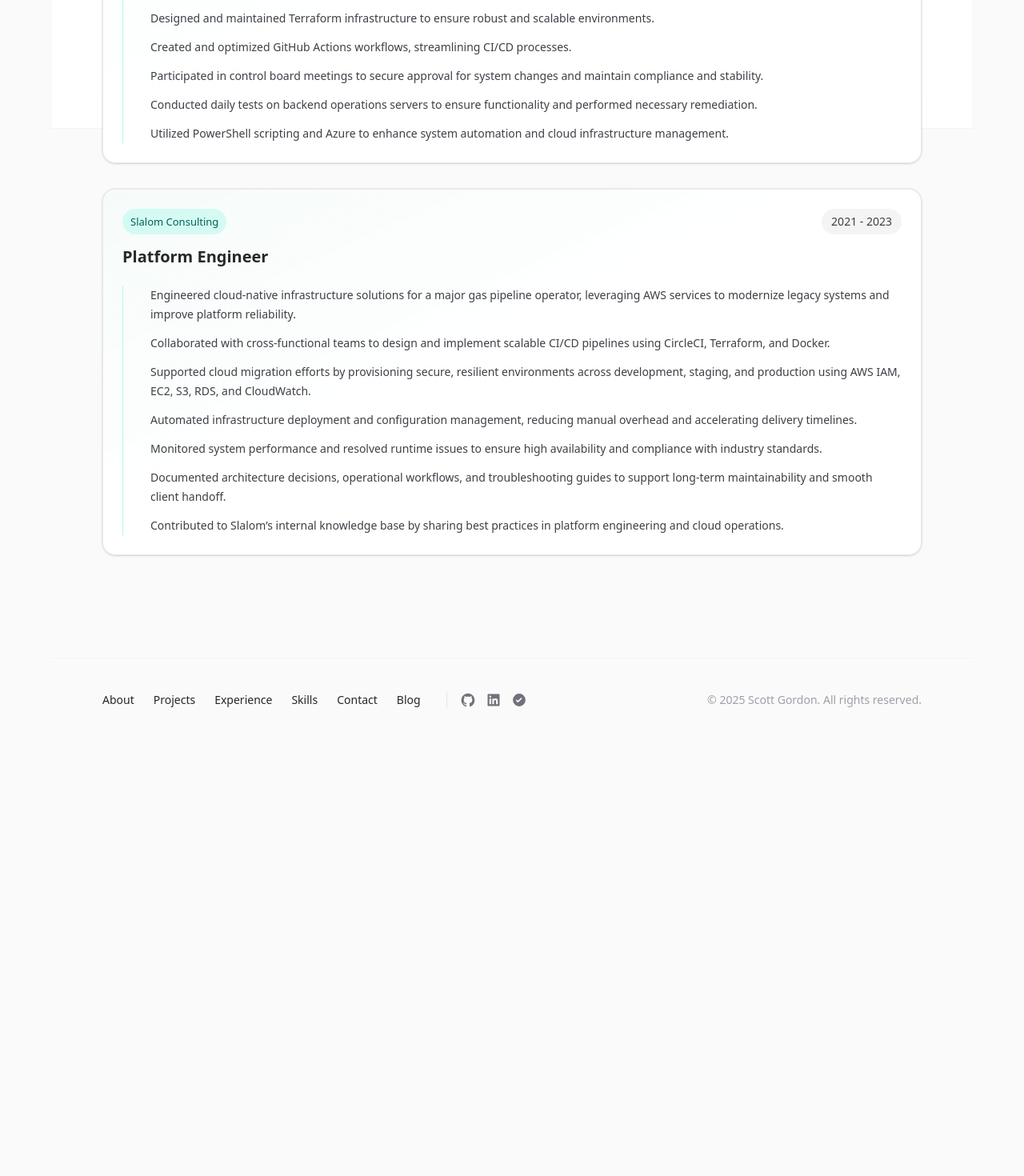
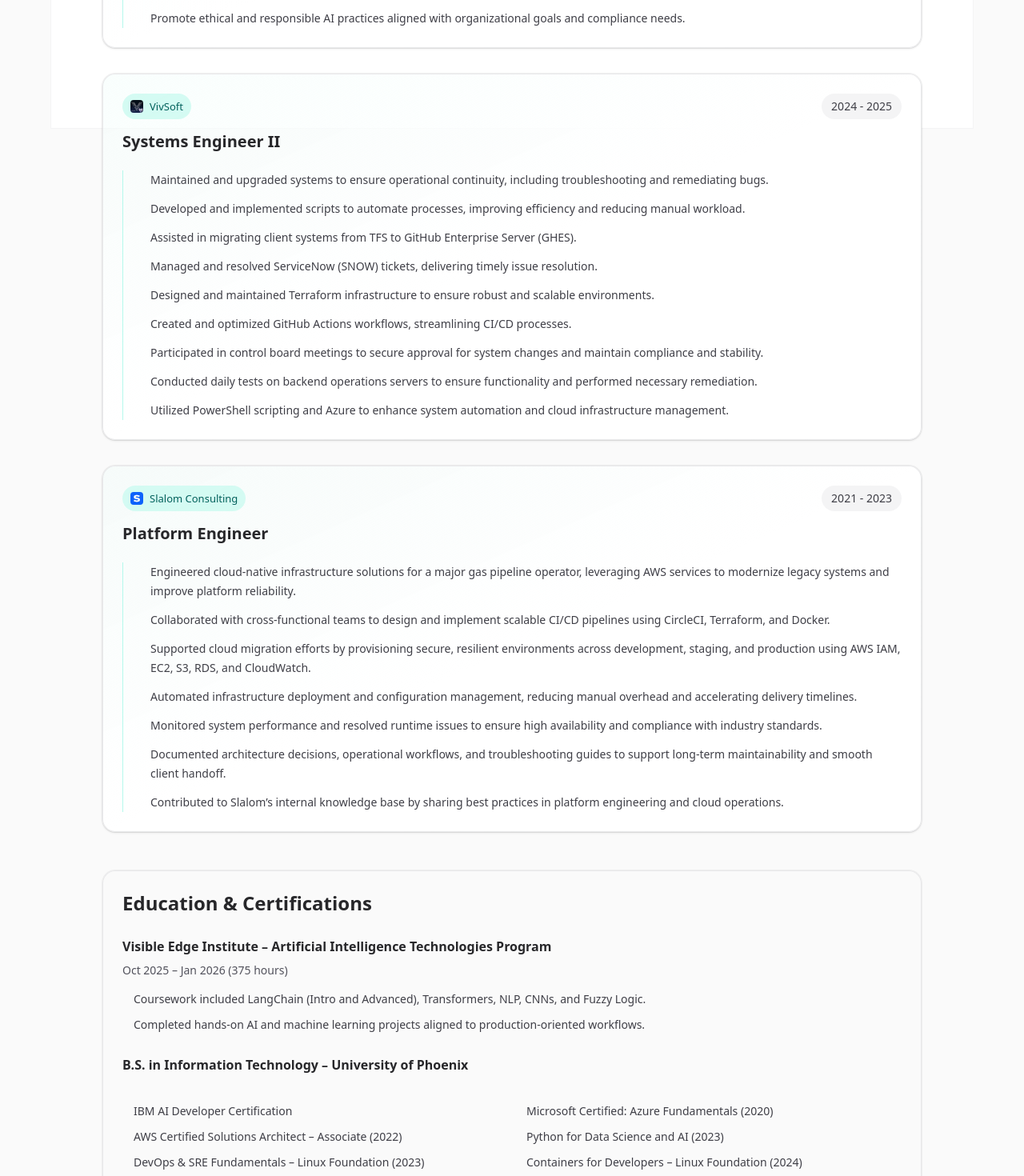
Before and after one commit to scott-ai-maker/portfolio, a Next.js app: page /experience in a window 1280 px wide. Shown: the part 640-2110 px from the top of the page at 80% size. Before the commit the page ends 1591 px from the top, so only its background shows below. Built offline with nearby package versions, Linux system fonts and the light colour scheme; no server answers.

Commit message:
Update portfolio content, privacy hardening, and branding

```diff
--- a/src/app/experience/page.tsx
+++ b/src/app/experience/page.tsx
@@ -21,10 +21,29 @@ export const metadata: Metadata = {
 }
 
 export default function Experience() {
+  const visibleEdgeLogo = '/images/logos/visible-edge.svg'
+  const vivsoftLogo = '/images/logos/vivsoft.jpg'
+  const slalomLogo = '/images/logos/slalom.jpeg'
+
   const roles = [
+    {
+      company: 'Visible Edge',
+      title: 'AI, ML and DS Specialist',
+      logo: visibleEdgeLogo,
+      start: '2025',
+      end: 'Present',
+      description: [
+        'Develop and deliver AI literacy programs that help professionals build foundational and applied AI skills.',
+        'Design hands-on training in machine learning, data science, and emerging tools using practical workflows.',
+        'Advise organizations on AI strategy and workforce upskilling to align technical efforts with business value.',
+        'Build accessible learning paths that demystify AI concepts for technical and non-technical audiences.',
+        'Promote ethical and responsible AI practices aligned with organizational goals and compliance needs.',
+      ],
+    },
     {
       company: 'VivSoft',
       title: 'Systems Engineer II',
+      logo: vivsoftLogo,
       start: '2024',
       end: '2025',
       description: [
@@ -42,6 +61,7 @@ export default function Experience() {
     {
       company: 'Slalom Consulting',
       title: 'Platform Engineer',
+      logo: slalomLogo,
       start: '2021',
       end: '2023',
       description: [
@@ -54,6 +74,31 @@ export default function Experience() {
         'Contributed to Slalom’s internal knowledge base by sharing best practices in platform engineering and cloud operations.',
       ],
     },
+  ]
+
+  const education = [
+    {
+      title: 'Visible Edge Institute – Artificial Intelligence Technologies Program',
+      period: 'Oct 2025 – Jan 2026 (375 hours)',
+      details: [
+        'Coursework included LangChain (Intro and Advanced), Transformers, NLP, CNNs, and Fuzzy Logic.',
+        'Completed hands-on AI and machine learning projects aligned to production-oriented workflows.',
+      ],
+    },
+    {
+      title: 'B.S. in Information Technology – University of Phoenix',
+      period: '',
+      details: [],
+    },
+  ]
+
+  const certifications = [
+    'IBM AI Developer Certification',
+    'Microsoft Certified: Azure Fundamentals (2020)',
+    'AWS Certified Solutions Architect – Associate (2022)',
+    'Python for Data Science and AI (2023)',
+    'DevOps & SRE Fundamentals – Linux Foundation (2023)',
+    'Containers for Developers – Linux Foundation (2024)',
   ]
 
   const totalYears = `${roles[roles.length - 1].start} - ${roles[0].end}`
@@ -85,6 +130,46 @@ export default function Experience() {
           <Role key={index} role={role} />
         ))}
       </div>
+
+      <section className="mt-12 rounded-2xl border border-zinc-200/80 bg-zinc-50/70 p-6 ring-1 ring-zinc-900/5 dark:border-zinc-700/60 dark:bg-zinc-900/40 dark:ring-white/10">
+        <h2 className="text-2xl font-semibold text-zinc-800 dark:text-zinc-100">
+          Education & Certifications
+        </h2>
+
+        <div className="mt-6 space-y-6">
+          {education.map((entry) => (
+            <article key={entry.title}>
+              <h3 className="text-base font-semibold text-zinc-800 dark:text-zinc-100">
+                {entry.title}
+              </h3>
+              {entry.period ? (
+                <p className="mt-1 text-sm text-zinc-600 dark:text-zinc-400">
+                  {entry.period}
+                </p>
+              ) : null}
+              {entry.details.length > 0 ? (
+                <ul className="mt-3 space-y-2 text-sm text-zinc-700 dark:text-zinc-300">
+                  {entry.details.map((detail) => (
+                    <li key={detail} className="flex items-start gap-2">
+                      <span className="mt-2 h-1.5 w-1.5 flex-none rounded-full bg-accent" aria-hidden="true" />
+                      <span>{detail}</span>
+                    </li>
+                  ))}
+                </ul>
+              ) : null}
+            </article>
+          ))}
+        </div>
+
+        <ul className="mt-8 grid gap-2 text-sm text-zinc-700 dark:text-zinc-300 sm:grid-cols-2">
+          {certifications.map((certification) => (
+            <li key={certification} className="flex items-start gap-2">
+              <span className="mt-2 h-1.5 w-1.5 flex-none rounded-full bg-accent" aria-hidden="true" />
+              <span>{certification}</span>
+            </li>
+          ))}
+        </ul>
+      </section>
     </Container>
   )
 }
--- a/src/app/page.tsx
+++ b/src/app/page.tsx
@@ -16,9 +16,9 @@ import { formatDate } from '../lib/formatDate.ts'
 import { absoluteUrl, siteConfig } from '@/lib/site'
 
 export const metadata: Metadata = {
-  title: 'AI Engineer, DevOps & Cloud Architect | Scott Gordon',
+  title: 'AI Engineer | Cloud Platform Specialist',
   description:
-    'Scott Gordon is an AI engineer building production AI systems, DevOps platforms, and cloud architecture. Explore projects, technical writing, and engineering experience.',
+    'Scott Gordon is an AI engineer and cloud platform specialist building production AI systems, resilient cloud infrastructure, and DevOps automation.',
   keywords: [
     'AI engineering',
     'DevOps',
@@ -31,46 +31,24 @@ export const metadata: Metadata = {
     canonical: '/',
   },
   openGraph: {
-    title: 'Scott Gordon | AI Engineer, DevOps Specialist, and System Architect',
+    title: 'Scott Gordon | AI Engineer and Cloud Platform Specialist',
     description:
-      'Explore AI engineering projects, cloud architecture work, and technical writing by Scott Gordon.',
+      'Explore AI engineering projects, cloud platform work, and technical writing by Scott Gordon.',
     url: '/',
     siteName: siteConfig.name,
     type: 'website',
   },
   twitter: {
     card: 'summary_large_image',
-    title: 'Scott Gordon | AI Engineer, DevOps Specialist, and System Architect',
+    title: 'Scott Gordon | AI Engineer and Cloud Platform Specialist',
     description:
-      'Explore AI engineering projects, cloud architecture work, and technical writing by Scott Gordon.',
+      'Explore AI engineering projects, cloud platform work, and technical writing by Scott Gordon.',
   },
 }
 
+const visibleEdgeLogo = '/images/logos/visible-edge.svg'
 const slalom = '/images/logos/slalom.jpeg'
 const vivsoftLogo = '/images/logos/vivsoft.jpg'
-
-function MailIcon(props: React.ComponentPropsWithoutRef<'svg'>) {
-  return (
-    <svg
-      viewBox="0 0 24 24"
-      fill="none"
-      strokeWidth="1.5"
-      strokeLinecap="round"
-      strokeLinejoin="round"
-      aria-hidden="true"
-      {...props}
-    >
-      <path
-        d="M2.75 7.75a3 3 0 0 1 3-3h12.5a3 3 0 0 1 3 3v8.5a3 3 0 0 1-3 3H5.75a3 3 0 0 1-3-3v-8.5Z"
-        className="fill-zinc-100 stroke-zinc-400 dark:fill-zinc-100/10 dark:stroke-zinc-500"
-      />
-      <path
-        d="m4 6 6.024 5.479a2.915 2.915 0 0 0 3.952 0L20 6"
-        className="stroke-zinc-400 dark:stroke-zinc-500"
-      />
-    </svg>
-  )
-}
 
 function BriefcaseIcon(props: React.ComponentPropsWithoutRef<'svg'>) {
   return (
@@ -178,18 +156,25 @@ function WorkRoleItem({ role }: { role: WorkRole }) {
 function Resume() {
   let resume: Array<WorkRole> = [
     {
-      company: 'Slalom Consulting, Boston, MA',
+      company: 'Visible Edge',
+      title: 'AI, ML and DS Specialist',
+      logo: visibleEdgeLogo,
+      start: '2025',
+      end: { label: 'Present', dateTime: '2026' },
+    },
+    {
+      company: 'VivSoft',
+      title: 'Systems Engineer II',
+      logo: vivsoftLogo,
+      start: '2024',
+      end: '2025',
+    },
+    {
+      company: 'Slalom Consulting',
       title: 'Platform Engineer',
       logo: slalom,
       start: '2021',
       end: '2023',
-    },
-    {
-      company: 'VivSoft, Herndon, VA',
-      title: 'Systems Engineer II',
-      logo: vivsoftLogo,
-      start: '2024',
-      end: '2025',
     },
   ]
 
@@ -200,7 +185,7 @@ function Resume() {
         <span className="ml-3">Work</span>
       </h2>
       <ol className="mt-6 space-y-4">
-        {resume.map((role, roleIndex) => (
+        {resume.map((role) => (
           <WorkRoleItem key={role.company} role={role} />
         ))}
       </ol>
@@ -285,13 +270,6 @@ export default async function Home() {
     '@context': 'https://schema.org',
     '@graph': [
       {
-        '@type': 'Person',
-        name: 'Scott Gordon',
-        url: absoluteUrl('/'),
-        jobTitle: 'AI Engineer, DevOps Specialist, and System Architect',
-        sameAs: [siteConfig.social.github, siteConfig.social.linkedin],
-      },
-      {
         '@type': 'WebSite',
         name: siteConfig.name,
         url: absoluteUrl('/'),
@@ -340,13 +318,14 @@ export default async function Home() {
       <Container className="mt-16 sm:mt-20">
         <div className="max-w-3xl">
           <h1 className="text-4xl font-bold tracking-tight text-zinc-800 sm:text-5xl dark:text-zinc-100">
-            AI engineer building reliable products with DevOps and cloud architecture.
+            AI Engineer and Cloud Platform Specialist building reliable, production-grade systems.
           </h1>
           <p className="mt-6 text-base text-zinc-600 dark:text-zinc-400">
-            I design and deliver production AI systems with modern DevOps,
-            platform engineering, and cloud-native architecture. Explore recent
-            writing, projects, and hands-on experience shipping dependable
-            software.
+            I deliver resilient cloud-native infrastructure and production AI
+            systems for commercial and federal use cases. My work combines
+            Azure and AWS platform engineering, CI/CD automation, Terraform,
+            and practical GenAI implementation with LangChain, Transformers,
+            and vector search.
           </p>
           <div className="mt-6 flex gap-6">
             <SocialLink
@@ -363,11 +342,6 @@ export default async function Home() {
               href={siteConfig.social.credly}
               aria-label="View Credly profile"
               icon={CredlyIcon}
-            />
-            <SocialLink
-              href="mailto:scott.gordon72@outlook.com"
-              aria-label="Email Scott"
-              icon={MailIcon}
             />
           </div>
           <div className="mt-8 flex flex-wrap gap-4">
--- a/src/app/skills/page.tsx
+++ b/src/app/skills/page.tsx
@@ -22,38 +22,43 @@ export const metadata: Metadata = {
 
 const skills = [
   {
-    category: 'AI Engineering Core Skills',
+    category: 'Generative AI & LLMs',
     items: [
-      'Machine Learning',
-      'Deep Learning',
+      'LangChain',
+      'LlamaIndex',
+      'Transformers',
+      'Hugging Face',
+      'Retrieval-Augmented Generation (RAG)',
       'Natural Language Processing (NLP)',
-      'Computer Vision',
-      'Data Preprocessing and Feature Engineering',
-      'Model Deployment and Monitoring',
-      'Reinforcement Learning',
-      'Generative AI',
+      'Convolutional Neural Networks (CNNs)',
+      'Vector Search',
     ],
   },
   {
     category: 'Cloud & Containerization',
-    items: ['AWS', 'Azure', 'GCP', 'Docker', 'Kubernetes'],
+    items: ['Azure', 'AWS', 'GCP', 'Docker', 'Kubernetes'],
   },
   {
     category: 'CI/CD & Version Control',
-    items: ['Jenkins', 'GitLab CI/CD', 'CircleCI', 'Git', 'GitHub Actions'],
+    items: ['GitHub Actions', 'CircleCI', 'GitLab CI/CD', 'Git'],
   },
   {
-    category: 'Configuration Management',
-    items: ['Terraform'],
+    category: 'IaC & Automation',
+    items: ['Terraform', 'Python', 'PowerShell', 'Bash'],
   },
   {
-    category: 'Monitoring & Scripting',
-    items: ['Python', 'Bash'],
+    category: 'Monitoring & Operations',
+    items: ['Linux Administration', 'ServiceNow (SNOW)', 'Jira', 'Confluence'],
   },
-  {
-    category: 'Programming Tools & Database',
-    items: ['Jira', 'Confluence', 'Slack', 'Linux System Administration', 'SQL/NoSQL'],
-  },
+]
+
+const certifications = [
+  'IBM AI Developer Certification',
+  'Microsoft Certified: Azure Fundamentals (2020)',
+  'AWS Certified Solutions Architect – Associate (2022)',
+  'Python for Data Science and AI (2023)',
+  'DevOps & SRE Fundamentals – Linux Foundation (2023)',
+  'Containers for Developers – Linux Foundation (2024)',
 ]
 
 export default function Skills() {
@@ -110,10 +115,18 @@ export default function Skills() {
 
       <section className="mt-8 rounded-2xl border border-zinc-200/80 bg-zinc-50/70 p-6 ring-1 ring-zinc-900/5 dark:border-zinc-700/60 dark:bg-zinc-900/40 dark:ring-white/10">
         <h2 className="text-xl font-semibold text-zinc-800 dark:text-zinc-100">
-          Certifications & Badges
+          Certifications & Education
         </h2>
-        <p className="mt-3 text-sm text-zinc-600 dark:text-zinc-400">
-          Professional certifications and verifiable technical badges are available through my Credly profile.
+        <ul className="mt-4 grid gap-2 text-sm text-zinc-700 dark:text-zinc-300 sm:grid-cols-2">
+          {certifications.map((certification) => (
+            <li key={certification} className="flex items-start gap-2">
+              <span className="mt-2 h-1.5 w-1.5 flex-none rounded-full bg-accent" aria-hidden="true" />
+              <span>{certification}</span>
+            </li>
+          ))}
+        </ul>
+        <p className="mt-5 text-sm text-zinc-600 dark:text-zinc-400">
+          Visible Edge Institute – Artificial Intelligence Technologies Program (Oct 2025 – Jan 2026, 375 hours) and B.S. in Information Technology from the University of Phoenix.
         </p>
         <div className="mt-4">
           <Button
--- a/src/components/Footer.tsx
+++ b/src/components/Footer.tsx
@@ -55,7 +55,6 @@ export function Footer() {
                 <NavLink href="/projects">Projects</NavLink>
                 <NavLink href="/experience">Experience</NavLink>
                 <NavLink href="/skills">Skills</NavLink>
-                <NavLink href="/contact">Contact</NavLink>
                 <NavLink href="/blog">Blog</NavLink>
                 <div className="ml-2 flex items-center gap-3 border-l border-zinc-200 pl-4 dark:border-zinc-700/50">
                   <SocialLink
--- a/src/components/Role.tsx
+++ b/src/components/Role.tsx
@@ -1,11 +1,23 @@
-export function Role({ role }: { role: { company: string; title: string; start: string; end: string; description: string[] } }) {
+import Image from 'next/image'
+
+export function Role({ role }: { role: { company: string; title: string; start: string; end: string; description: string[]; logo?: string } }) {
   return (
     <article className="rounded-2xl border border-zinc-200/80 bg-gradient-to-br from-teal-50/40 via-white to-white p-6 shadow-sm ring-1 ring-zinc-900/5 transition-colors hover:border-teal-200 dark:border-zinc-700/60 dark:from-teal-950/15 dark:via-zinc-900 dark:to-zinc-900 dark:ring-white/10 dark:hover:border-teal-700/40">
       <div className="flex flex-wrap items-start justify-between gap-4">
         <div>
-          <p className="inline-flex items-center rounded-full bg-teal-100/80 px-2.5 py-1 text-xs font-medium text-teal-800 dark:bg-teal-900/30 dark:text-teal-300">
-            {role.company}
-          </p>
+          <div className="inline-flex items-center gap-2 rounded-full bg-teal-100/80 px-2.5 py-1 text-xs font-medium text-teal-800 dark:bg-teal-900/30 dark:text-teal-300">
+            {role.logo ? (
+              <Image
+                src={role.logo}
+                alt=""
+                width={16}
+                height={16}
+                className="h-4 w-4 rounded-sm"
+                unoptimized
+              />
+            ) : null}
+            <span>{role.company}</span>
+          </div>
           <h2 className="mt-3 text-xl font-semibold text-zinc-800 dark:text-zinc-100">
             {role.title}
           </h2>
```
Also changed, not shown: src/app/about/page.tsx (+5 -23 lines), src/lib/site.ts (+6 -3 lines), public/images/logos/visible-edge.svg (added).
